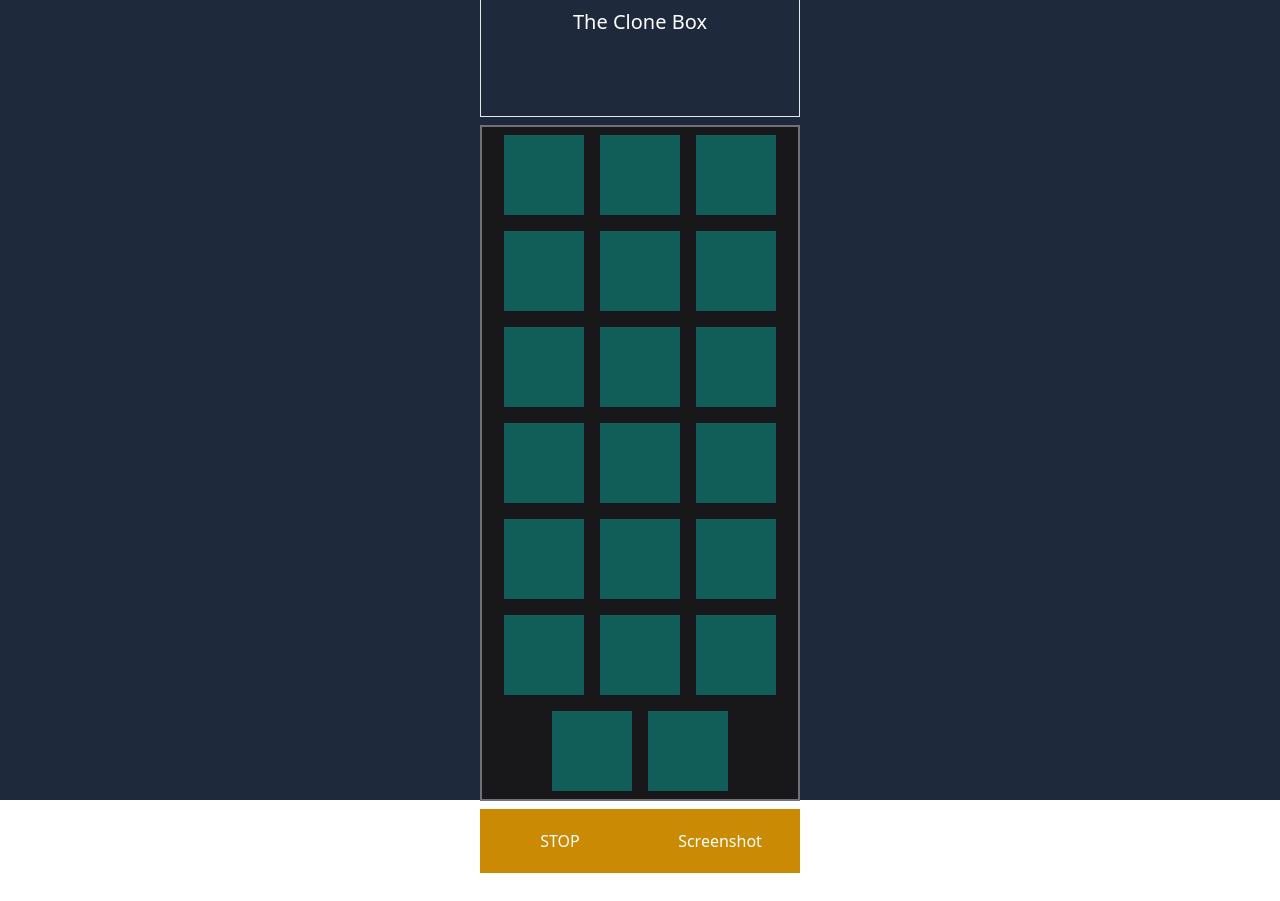
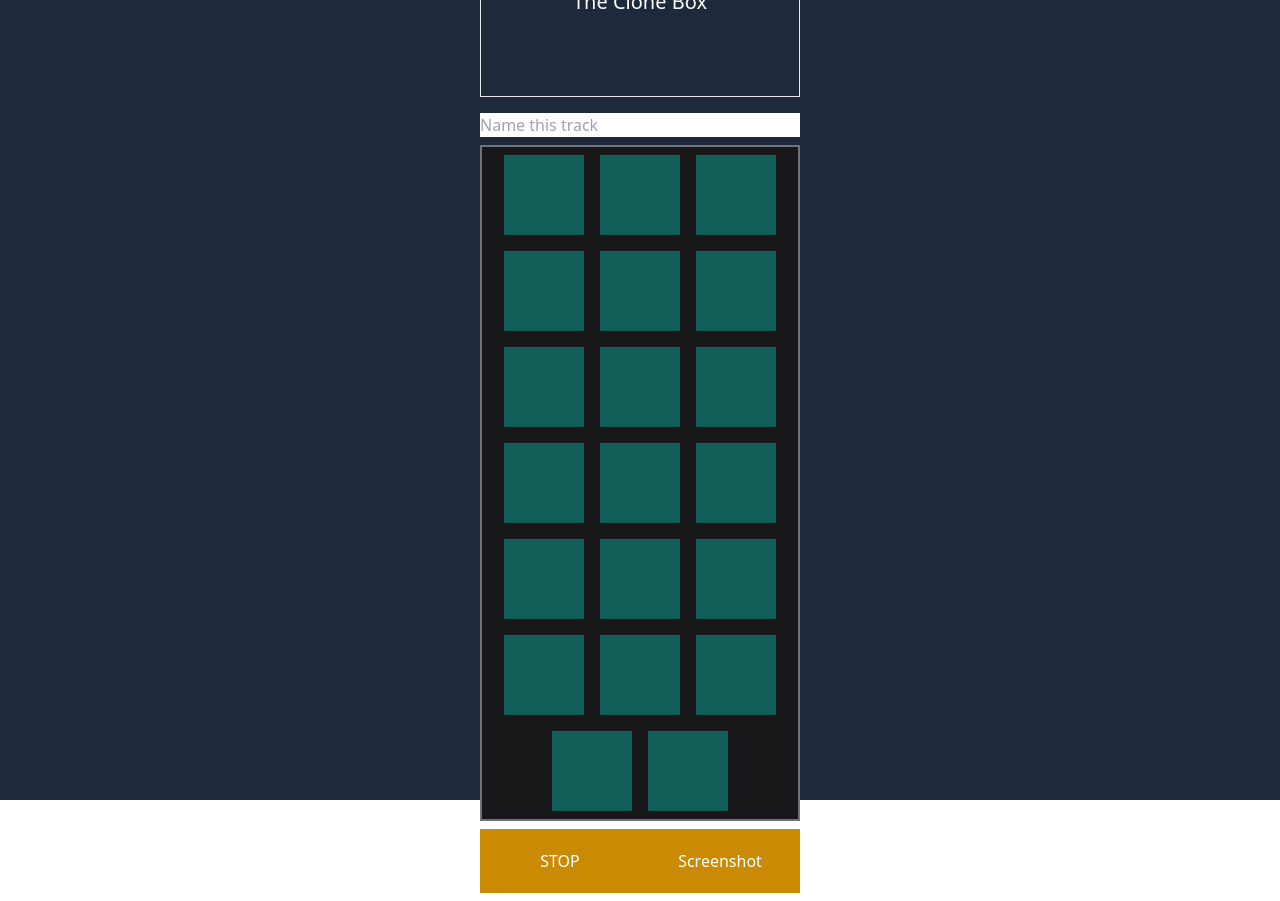
Before and after one commit to Enired/incredibox-clone, a Next.js app: page / in a window 1280 px wide. Built offline with nearby package versions, Linux system fonts and the light colour scheme; no server answers.

Commit message:
Add Text box to name the track

```diff
--- /dev/null
+++ b/components/Textbox.jsx
@@ -0,0 +1,7 @@
+export const Textbox = (props) => {
+  const textState = {text: props.text, set: props.setText}
+
+  return (
+    <input type={"text"} className={'m-2 w-1/4'} value={textState.text} placeholder={'Name this track'} onChange={event=>textState.set(event.target.value)}></input>
+  )
+}
--- a/pages/index.js
+++ b/pages/index.js
@@ -8,11 +8,13 @@ import html2canvas from 'html2canvas';
 //All sounds from sounds public folder
 import { sounds } from '../public/sounds/index';
 import { ControlButton } from '../components/ControlButton';
+import { Textbox } from '../components/Textbox';
 
 
 export default function Home() {
   const [activeCount, setActiveCount] = useState(0);
   const [allStop, setAllStop] = useState(0);
+  const [title, setTitle] = useState('')
 
   const allStopFn = () => {
     setAllStop(allStop + 1);
@@ -25,9 +27,9 @@ export default function Home() {
       const link = document.createElement('a')
       link.href = dataURL
       link.setAttribute('download', 'Incredibox-Deck-Pic.png')
-
+      document.body.appendChild(link)
       link.click()
-      // link.parentNode.removeChild(link)
+      link.parentNode.removeChild(link)
 
       // var newTab = window.open('about:blank', 'image from canvas');
       // newTab.document.write("<a href='" + dataURL + "'download>Download your deck pic</a>");
@@ -39,6 +41,10 @@ export default function Home() {
   return (
     <div className='flex flex-col w-full justify-center items-center'>
       <h1 className='flex text-white text-xl border-solid border w-1/4 p-20 m-2 justify-center'>The Clone Box</h1>
+      <Textbox
+        text={title}
+        setText={setTitle}
+      ></Textbox>
       <div id='sound-deck' className='flex flex-wrap bg-zinc-900 border-zinc-500 border-double border-2 w-1/4 h-fit content-center justify-center'>
         {sounds.map((sound, index) => {
           return (
```
